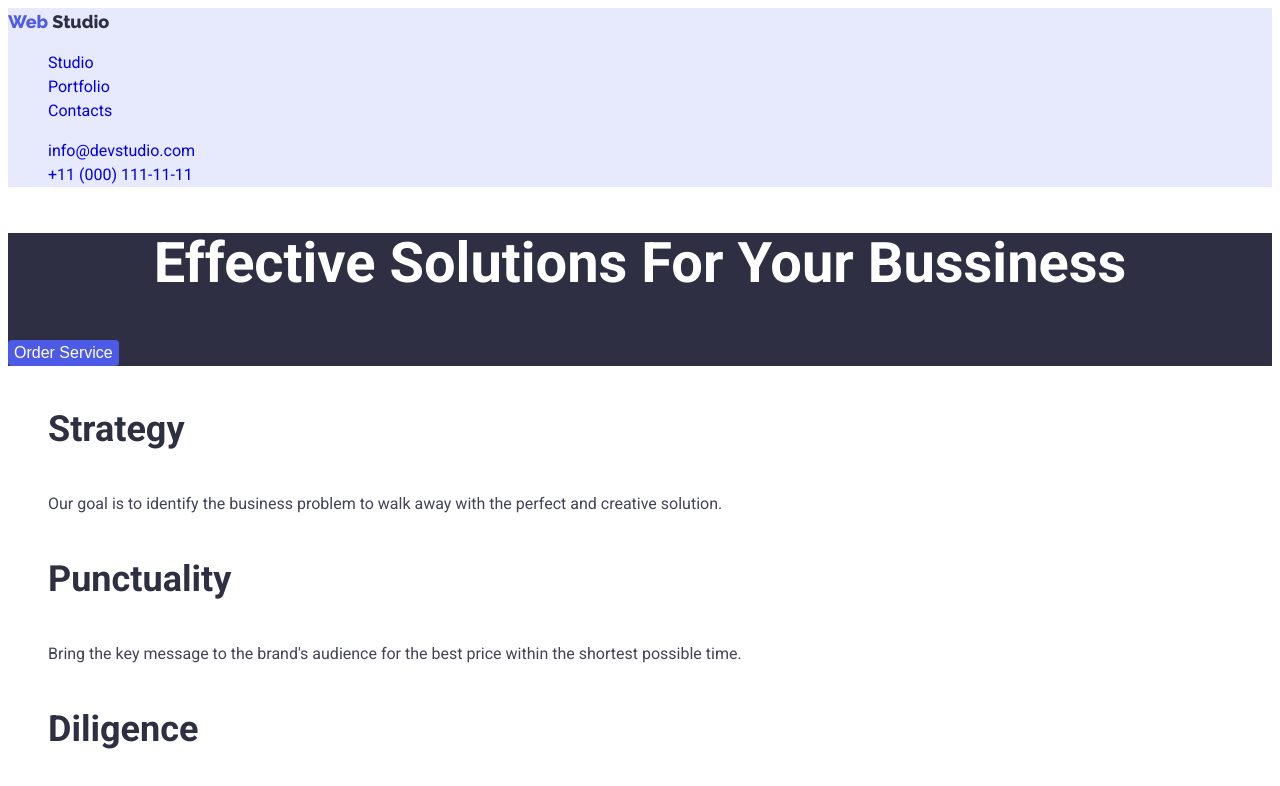
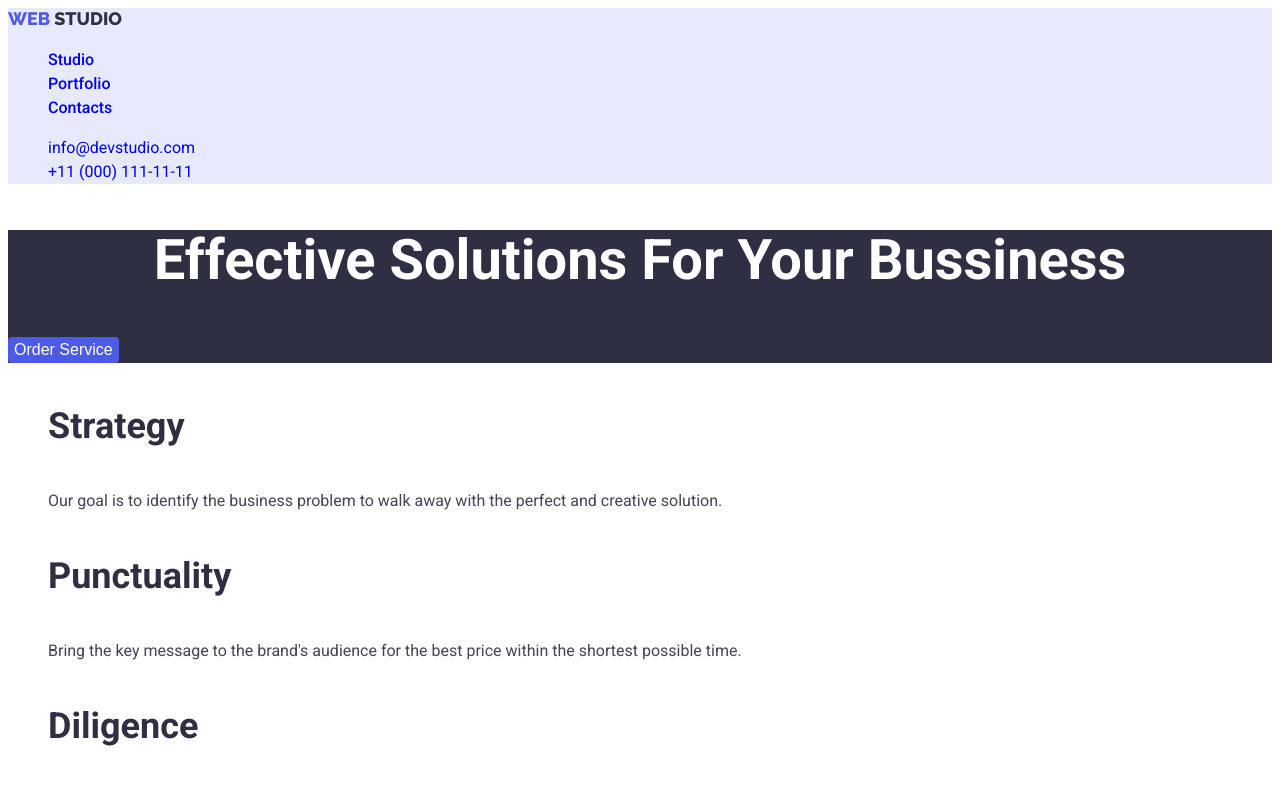
Before and after one commit to Ell1ps/goit-markup-hw-02, a plain HTML site: page index.html in a window 1280 px wide. Shown: the top 786 px of the page. Drawn offline with Linux system fonts and the light colour scheme.

Commit message:
Done
Bez Pravok

```diff
--- a/css/styles.css
+++ b/css/styles.css
@@ -26,12 +26,22 @@ a {
   font-family: var(--logo-font);
   font-weight: 800;
   font-size: 18px;
+  line-height: 21px;
+  text-transform: uppercase;
 }
 
 .footer-logo {
   font-family: var(--logo-font);
   font-weight: 800;
   font-size: 18px;
+  line-height: 21px;
+  text-transform: uppercase;
+}
+
+.site-nav {
+  color: #2e2f42;
+  font-size: 16px;
+  font-weight: 500;
 }
 
 .order-section {
--- a/index.html
+++ b/index.html
@@ -15,10 +15,10 @@
   <body>
     <header class="head">
       <a class="header-logo" href="./index.html"
-        ><span style="color: #4d5ae5"> Web</span>
+        ><span style="color: #4d5ae5">Web</span>
         <span style="color: #2e2f42">Studio</span></a
       >
-      <nav>
+      <nav class="site-nav">
         <ul>
           <li class="nav-item"><a href="./index.html">Studio</a></li>
           <li class="nav-item"><a href="./portfolio.html">Portfolio</a></li>
```
Also changed, not shown: portfolio.html (+2 -2 lines).
